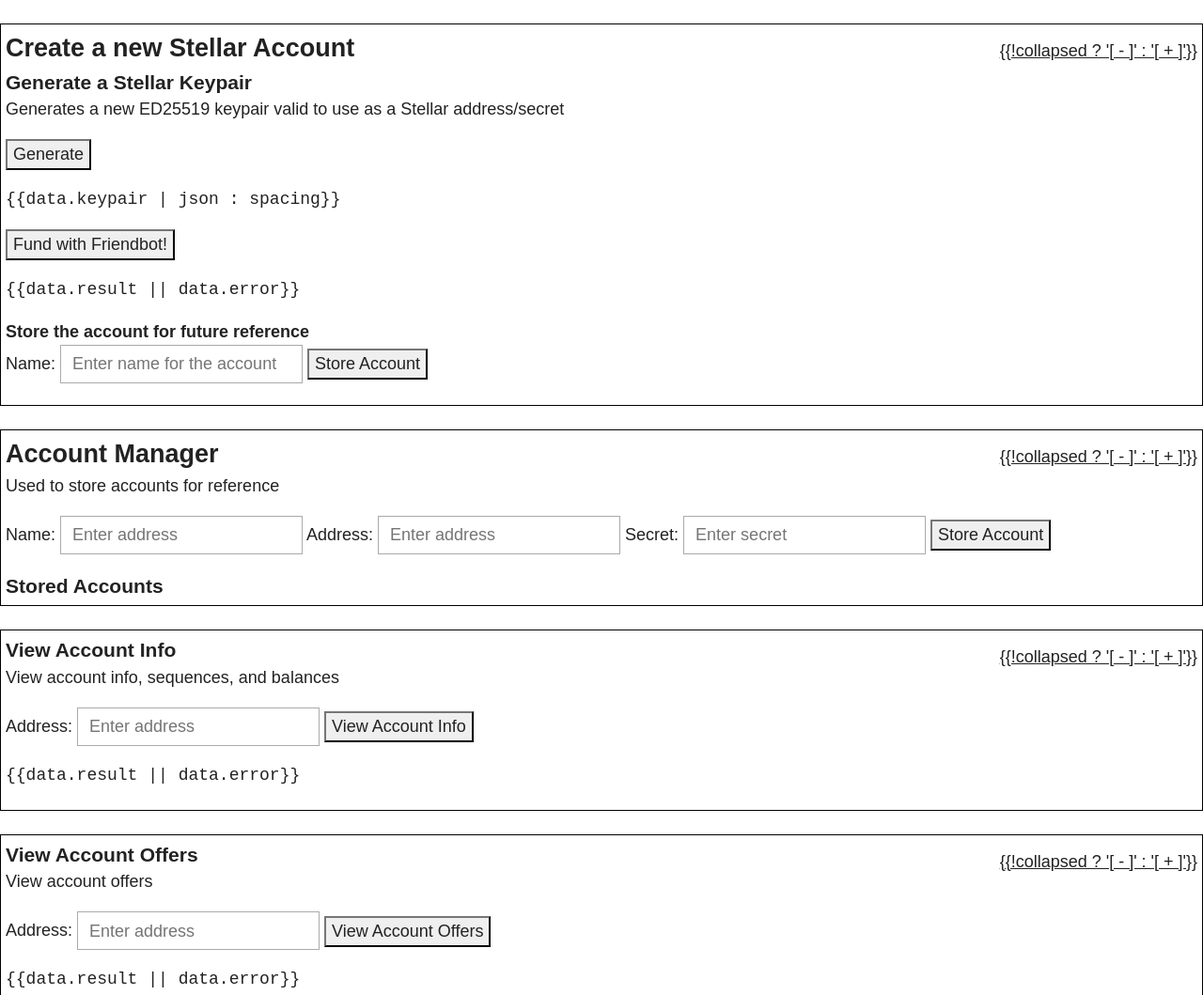
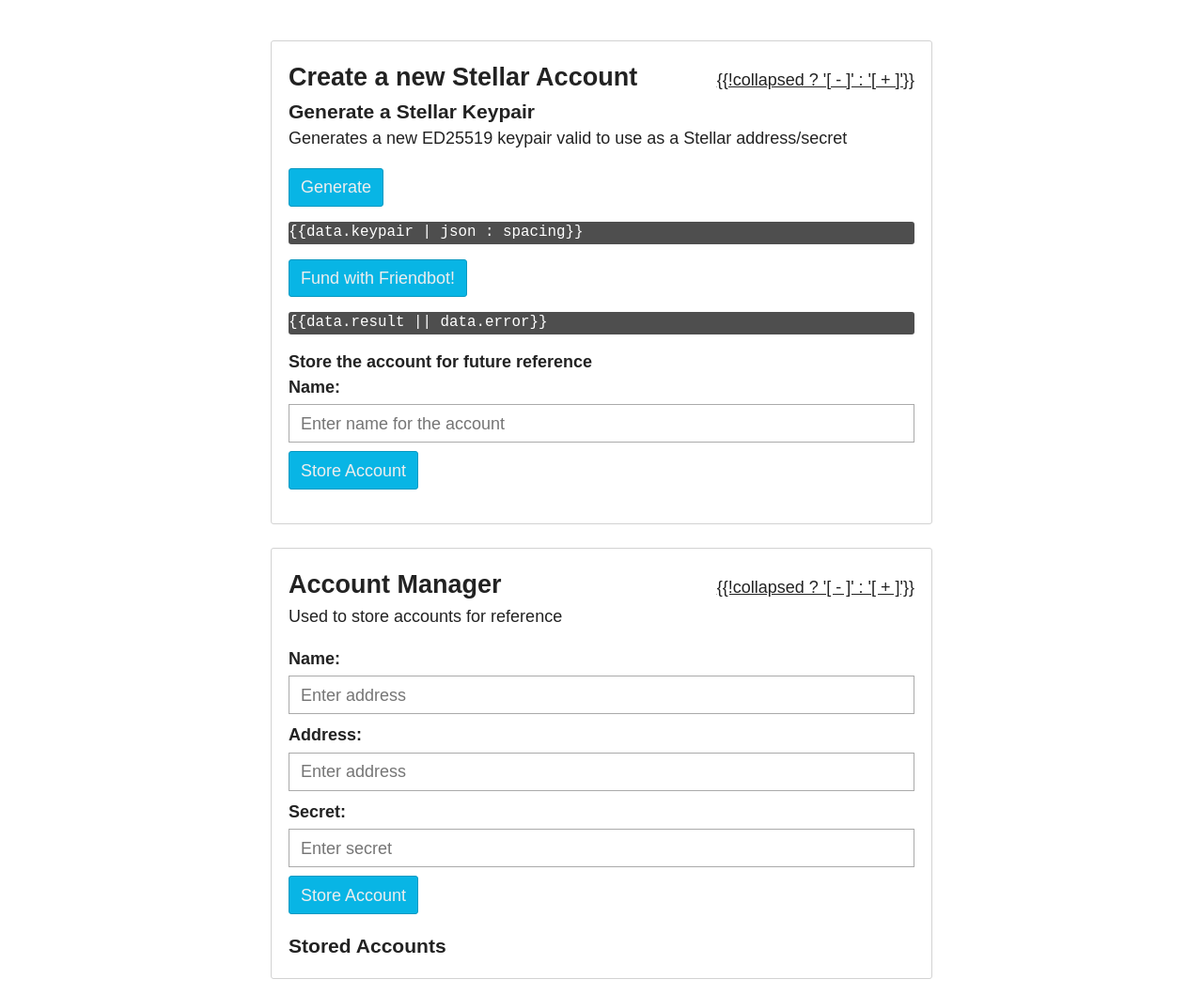
Before and after one commit to payshares-testing/payshares-tutorials, a website with bundled scripts: page client-tool/index.html in a window 1280 px wide. Shown: the top 1059 px of the page at 94% size. Built offline with nearby package versions, Linux system fonts and the light colour scheme.

Commit message:
basic styles first pass

```diff
--- a/client-tool/style.scss
+++ b/client-tool/style.scss
@@ -6,14 +6,49 @@
 @import 'node_modules/solar-stellarorg/styles/index';
 //@import 'node_modules/solar-stellarorg-pages/styles/index';
 
+//basic structure
+.container {
+	margin: auto;
+	padding: 0.5em;
+	@media screen and (min-width: 768px) {
+		max-width: 740px;
+	}
+}
+
+//basic forms & buttons
+button {
+	@extend .s-button;
+}
+
+input[type="text"],
+input[type="number"],
+{
+	width: 100%;
+	margin: 0.25em 0 0.5em;
+}
+
+label {
+	font-weight: bold;
+}
+
+pre {
+    background: $s-color-neutral2;
+    color: #fff;
+    border-radius: 3px;
+    font-size: 0.88em;
+}
+
+
+
 
 // andrew's styles
 .widget-row {
     margin: 25px 0 25px 0;
 }
 .widget {
-    border: 1px black solid;
-    padding: 5px;
+    border: 1px $s-color-neutral5 solid;
+    border-radius: 3px;
+    padding: 1em;
 }
 .widget .shrink {
     cursor: pointer;
```
Also changed, not shown: client-tool/style.css.
